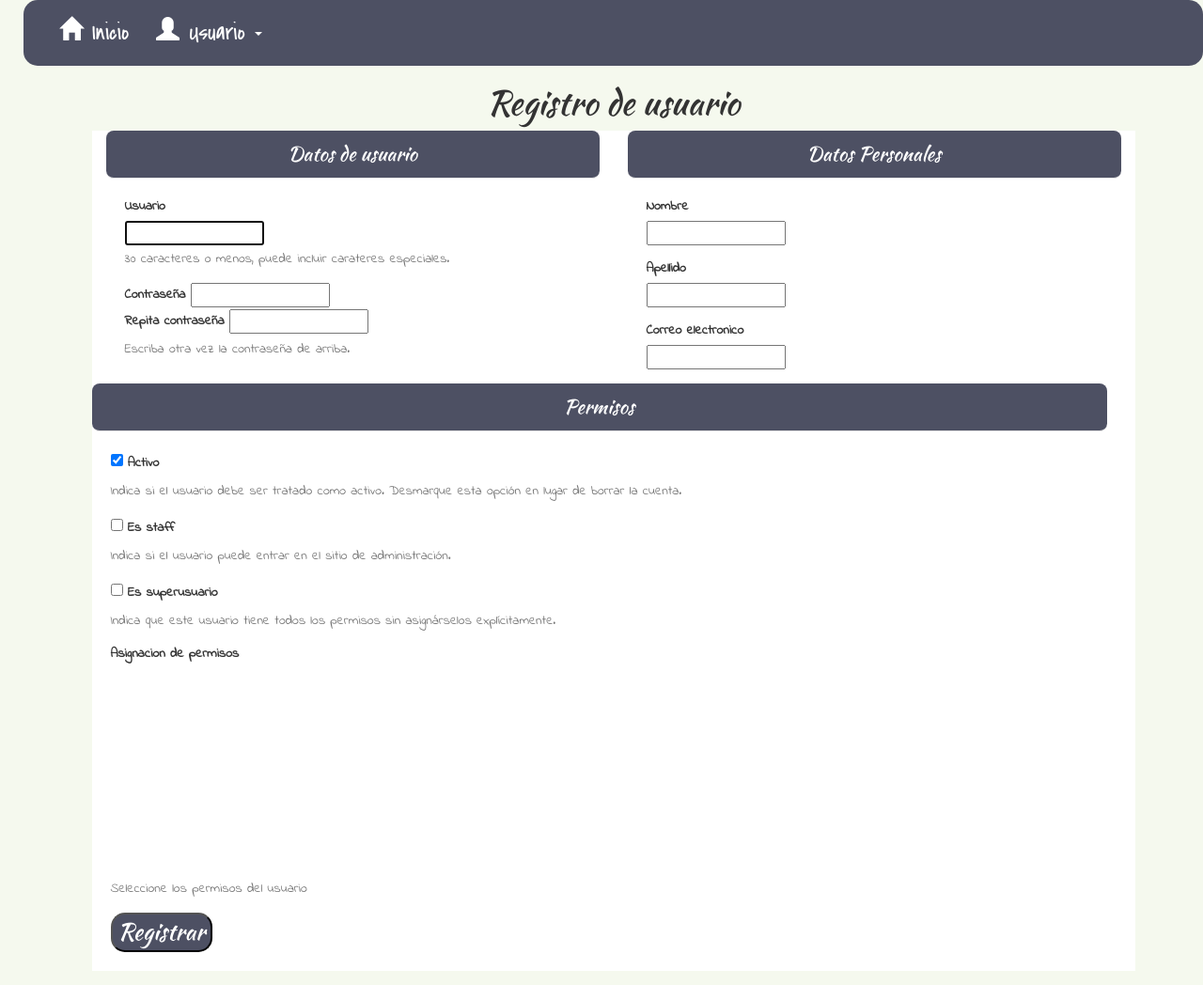
After one commit to santosdmg/proyectdjangosisvent, a Django app: page /usuario/nuevo/ in a window 1280 px wide. The commit adds this page. Shown: the whole page at 94% size. Run offline with Django 3.2, Linux system fonts and the light colour scheme; parts of the project's set-up code (start-up, migrations or seed data) failed here and were passed over; some libraries are stand-ins or nearby versions; some web fonts are replaced.

Commit message:
login e inbgreso de un nuevo usuario

```diff
--- /dev/null
+++ b/blogventas/forms.py
@@ -0,0 +1,36 @@
+from django import forms
+from .models import Producto, Marca
+from django.contrib.auth.models import User, Permission
+from django.contrib.auth.forms import UserCreationForm
+
+
+class RegistrarUs(UserCreationForm):
+    class Meta:
+        model = User
+        fields = [
+                    'username',
+                    'first_name',
+                    'last_name',
+                    'email',
+                    'user_permissions',
+                    'password1',
+                    'password2',
+                    'is_staff',
+                    'is_active',
+                    'is_superuser',
+                    ]
+    def __init__ (self, *args, **kwargs):
+        super(RegistrarUs, self).__init__(*args, **kwargs)
+        self.fields["user_permissions"].widget = forms.widgets.CheckboxSelectMultiple()
+        self.fields["user_permissions"].help_text = "Seleccionar los permisos"
+        self.fields["user_permissions"].queryset = Permission.objects.all()
+
+class ProductoN(forms.ModelForm):
+    class Meta:
+        model = Producto
+        fields = ('marca', 'modelo', 'caracteristicas', 'precio','existencia','imagen', )
+
+class frmMarca(forms.ModelForm):
+    class Meta:
+        model = Marca
+        fields= ('descripcion',)
--- a/blogventas/templates/blogventas/base.html
+++ b/blogventas/templates/blogventas/base.html
@@ -57,6 +57,48 @@
                     <a class="btn" style="font-size: 25px;" href="{%url 'inicio'%}"><span class="glyphicon glyphicon-home"></span> Inicio</a>
                 </li>
               </div>
+              {% if user.is_authenticated %}
+              <div class="col-md-2">
+                <li >
+                    <a class="btn" style="font-size: 25px;" href="{%url 'prodN'%}"><span class="glyphicon glyphicon-plus"></span>  Producto Nuevo</a>
+                </li>
+              </div>
+              <div class="col-md-2">
+                <li >
+                    <a class="btn" style="font-size: 25px;" href="{%url 'crear_Us'%}">Registrar usuario</a>
+                </li>
+              </div>
+              <div class="col-md-1">
+               <li>
+                   <div class="dropdown">
+                       <a class="btn  dropdown-toggle" style="font-size: 25px;" type="button" data-toggle="dropdown"><span class="glyphicon glyphicon-user"></span> {{user.username}}
+                          <span class="caret"></span></a>
+                       <ul class="dropdown-menu">
+                           <li><a href="{%url 'logout_Us'%}">Cerrar Sesión</a></li>
+
+                       </ul>
+                   </div>
+                </li>
+              </div>
+              {% else %}
+
+
+
+
+              <div class="col-md-1">
+               <li>
+                   <div class="dropdown">
+                       <a class="btn  dropdown-toggle" style="font-size: 25px;" type="button" data-toggle="dropdown"><span class="glyphicon glyphicon-user"></span> Usuario
+                           <span class="caret"></span></a>
+                       <ul class="dropdown-menu">
+                           <li><a href="{%url 'login_Us'%}">Iniciar Sesión</a></li>
+
+                       </ul>
+                   </div>
+                </li>
+              </div>
+
+              {% endif %}
 
 
             </ul>
--- a/blogventas/templates/blogventas/lista_producto.html
+++ b/blogventas/templates/blogventas/lista_producto.html
@@ -15,7 +15,7 @@
     }
 
 </style>
-<h1 class="tits">Recetas de cocina</h1>
+<h1 class="tits">Nueva linea de computadoras</h1>
         <h3>{{user.username}}</h3>
 
 
--- /dev/null
+++ b/blogventas/templates/usuario/nuevo_usuario.html
@@ -0,0 +1,128 @@
+{% extends 'blogventas/base.html'%}
+{% block titulo %}
+<title>Registrar usuario</title>
+{% endblock %}
+<h1>Registrar Usuario</h1>
+
+{% block content %}
+<style>
+ .encform{
+   border-radius: 8px;
+   background: #4d5063;
+   color: #ffffff;
+   padding: 10px;
+   text-align: center;
+   font-family: 'Kaushan Script', cursive;
+ }
+ .cuerpofield{
+   font-family: 'Indie Flower', cursive;
+   background: #ffffff;
+ }
+ .btndv{
+
+   background: #ffffff;
+   padding-bottom: 20px;
+ }
+ .btnreg{
+   background: #4d5063;
+   color: #ffffff;
+   font-family: 'Kaushan Script', cursive;
+   font-size: 25px;
+   border-radius: 15px;
+ }
+ h1 {
+   font-family: 'Kaushan Script', cursive;
+ }
+ .h1text{
+   text-align: center;
+ }
+ .form-group{
+   padding-left: 20px;
+ }
+</style>
+<div class="col-md-12">
+  <div>
+    <h1 class="h1text">Registro de usuario</h1>
+  </div>
+<form method="POST">
+
+    {% csrf_token %}
+    <div class="col-md-6">
+    <fieldset class="cuerpofield">
+      <legend class="encform">Datos de usuario</legend>
+      <div class="form-group">
+        <label for="ejemplo_email_1">Usuario</label><br/>
+        {{ formulario.username}}
+        <p class="help-block">30 caracteres o menos, puede incluir carateres especiales.</p>
+      </div>
+      <div class="form-group">
+        <label for="ejemplo_email_1">Contraseña</label>
+        {{ formulario.password1}}
+        <br/>
+        <label for="ejemplo_email_1">Repita contraseña</label>
+        {{ formulario.password2}}
+        <p class="help-block">Escriba otra vez la contraseña de arriba.</p>
+      </div>
+
+    </fieldset>
+    </div>
+    <div class="col-md-6">
+    <fieldset class="cuerpofield">
+      <legend class="encform">Datos Personales</legend>
+      <div class="form-group">
+        <label for="ejemplo_email_1">Nombre</label><br/>
+        {{ formulario.first_name}}
+      </div>
+      <div class="form-group">
+        <label for="ejemplo_email_1">Apellido</label><br/>
+        {{ formulario.last_name}}
+      </div>
+      <div class="form-group">
+        <label for="ejemplo_email_1">Correo electronico</label><br/>
+        {{ formulario.email}}
+      </div>
+    </fieldset>
+    </div>
+    <div class="row col-md-12">
+
+    <fieldset class="cuerpofield">
+      <legend class="encform">Permisos</legend>
+        <div class="form-group">
+          {{ formulario.is_active}}
+        <label for="ejemplo_email_1">  Activo</label>
+        <p class="help-block">Indica si el usuario debe ser tratado como activo. Desmarque esta opción en lugar de borrar la cuenta.</p>
+      </div>
+      <div class="form-group">
+          {{ formulario.is_staff}}
+        <label for="ejemplo_email_1">  Es staff</label>
+        <p class="help-block">Indica si el usuario puede entrar en el sitio de administración.</p>
+
+      </div>
+      <div class="form-group">
+          {{ formulario.is_superuser}}
+        <label for="ejemplo_email_1">  Es superusuario</label>
+        <p class="help-block">Indica que este usuario tiene todos los permisos sin asignárselos explícitamente.</p>
+
+      </div>
+      <div class="form-group">
+          <label for="ejemplo_email_1">  Asignacion de permisos</label>
+          <br/>
+          <br/>
+          <div style="background : transparent;overflow : auto;width : auto; height : 200px;">
+            {{ formulario.user_permissions}}
+
+
+          </div>
+
+            <p class="help-block">Seleccione los permisos del usuario</p>
+
+   </div>
+ </fieldset>
+</div>
+   <div class="form-group btndv">
+     <input class="btnreg" type="submit"  value="Registrar">
+   </div>
+
+</form>
+</div>
+{% endblock %}
--- a/blogventas/urls.py
+++ b/blogventas/urls.py
@@ -5,6 +5,11 @@ from . import views
 urlpatterns = [
     url(r'^$', views.lista_producto, name='inicio'),
     url(r'^post/(?P<pk>[0-9]+)/$', views.post_detail, name='detalle'),
+    url(r'^Produto/nuevo/$', views.nuevo_producto, name='prodN'),
+    url(r'^Marca/nuevo/$', views.nueva_marca, name='marcaN'),
+    url(r'^usuario/nuevo/$', views.nuevo_usuario, name='crear_Us'),
+    url(r'^usuario/login/$', views.login_usuario, name='login_Us'),
+    url(r'^usuario/salir/$', views.cerrar_sesion, name='logout_Us'),
 ]
 
 if settings.DEBUG:
--- a/blogventas/views.py
+++ b/blogventas/views.py
@@ -2,6 +2,7 @@ from django.shortcuts import render
 from django.shortcuts import render, redirect, render_to_response
 from django.utils import timezone
 from .models import Producto
+from .forms import RegistrarUs, ProductoN, frmMarca
 from django.http import HttpResponseRedirect
 from django.core.context_processors import csrf
 
@@ -9,6 +10,82 @@ from django.contrib.auth.forms import AuthenticationForm
 from django.contrib.auth import login, authenticate, logout
 from django.contrib import messages
 from django.shortcuts import render, get_object_or_404
+
+# Create your views here.
+
+#Para regustrar los usuarios
+
+def nuevo_usuario(request):
+    if request.method == 'POST':
+        formulario = RegistrarUs(request.POST)
+        if formulario.is_valid():
+            formulario.save()
+            return redirect('blogventas.views.lista_producto')
+    else:
+        formulario = RegistrarUs()
+    return render(request,'usuario/nuevo_usuario.html', {'formulario' : formulario})
+
+#Para iniciar sesion
+def login_usuario(request):
+    if not request.user.is_anonymous():
+        return redirect('blogproyect.views.lista_recetas')
+    if request.method=='POST':
+        formulariologin = AuthenticationForm(request.POST)
+        if formulariologin.is_valid:
+            username = request.POST['username']
+            clave = request.POST['password']
+            acceso = authenticate(username = username, password= clave)
+            if acceso is not None:
+                if acceso.is_active:
+                    if acceso.is_staff:
+                        login(request, acceso)
+                        return redirect('blogventas.views.lista_producto')
+                    else:
+                        messages.add_message(request, messages.SUCCESS, 'Usuario esta activo, pero no tiene acceso a area de administrador')
+
+                else:
+                    messages.add_message(request, messages.SUCCESS, 'Usuario inactivo, consulte con el adminisrador')
+
+
+
+            else:
+                messages.add_message(request, messages.SUCCESS, 'Verifique su usuario o contraseña')
+        else:
+            messages.add_message(request, messages.SUCCESS, 'No hay acceso')
+    else:
+        formulariologin= AuthenticationForm()
+    return render(request,'usuario/login.html', {'formulariologin' : formulariologin})
+
+#cerrar sesion
+
+def cerrar_sesion(request):
+    logout(request)
+    return redirect('blogventas.views.lista_producto')
+
+#Nuevo Producto
+def nuevo_producto(request):
+    if request.method == "POST":
+        form = ProductoN(request.POST)
+        if form.is_valid():
+            post = form.save(commit=False)
+            post.save()
+            return redirect('blogventas.views.lista_producto')
+    else:
+        form = ProductoN()
+    return render(request,'blogventas/nuevo_producto.html', {'form' : form})
+
+def nueva_marca(request):
+    if request.method == "POST":
+        formM = frmMarca(request.POST)
+        if formM.is_valid():
+            post = formM.save(commit=False)
+            post.save()
+    else:
+        formM = frmMarca()
+    return render(request,'blogventas/nuevo_producto.html', {'formM' : formM})
+
+
+
 
 
 
```
Also changed, not shown: blogventas/templates/blogventas/nuevo_producto.html (added, +79 -0 lines), blogventas/templates/usuario/login.html (added, +24 -0 lines).
